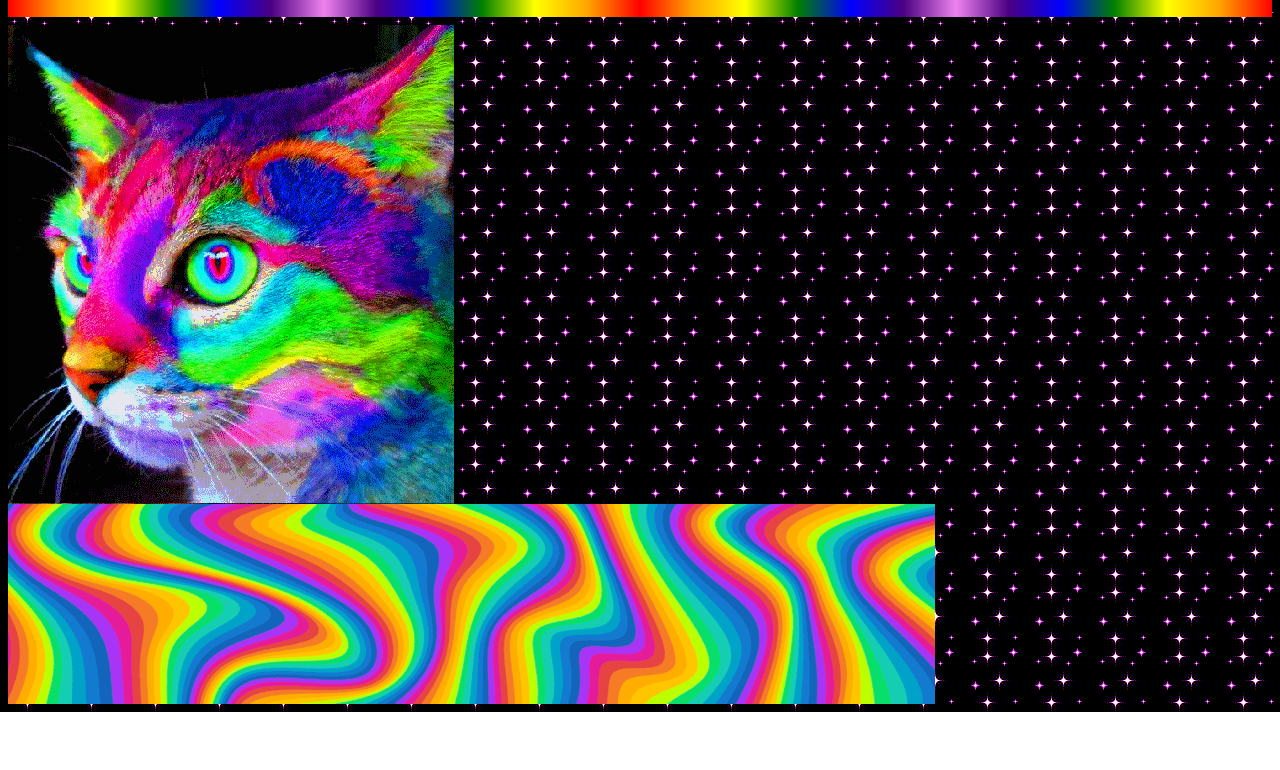
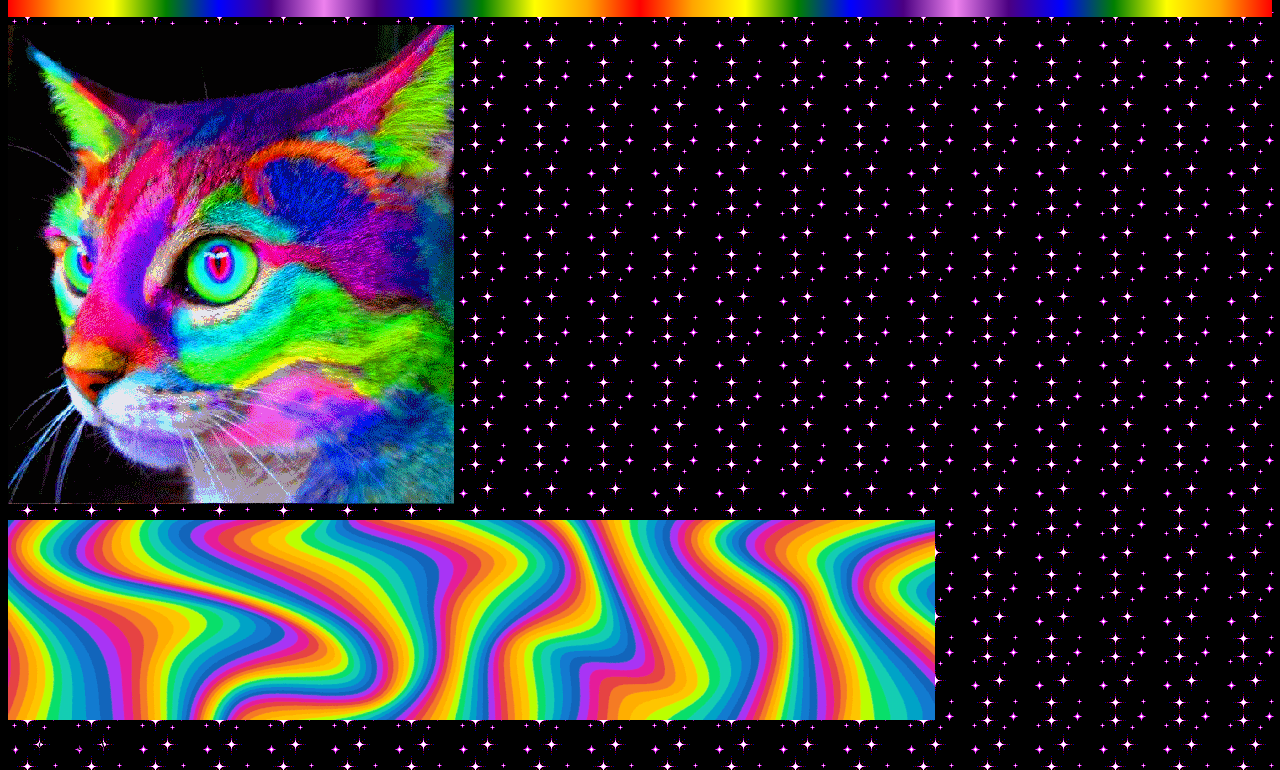
Before and after one commit to MartinSeeler/most-awesome-website, a plain HTML site: page index.html in a window 1280 px wide. Shown: the part 313-1083 px from the top of the page. Before the commit the page ends 1025 px from the top, so only its background shows below. Drawn offline with Linux system fonts and the light colour scheme.

Commit message:
Update index.html

```diff
--- a/index.html
+++ b/index.html
@@ -6,7 +6,9 @@
 <body background="img/star.gif">
 <h1 class="rainbow huge comic catchadream">Most Awesome Website!!11elf</h1>
 <hr class="catchadream" style="height:20px;border:none;width:100%"></hr>
-<a href="https://martinseeler.com" target="_blank"><img src="img/kitty.gif" alt="Kitty"><img src="img/s2wy7iphPP98.gif" alt="Rainbow-ish thing."></a>
+<a href="https://martinseeler.com" target="_blank"><img src="img/kitty.gif" alt="Kitty"></a><p>
+<img src="img/s2wy7iphPP98.gif" alt="Rainbow-ish thing."></p>
+<p>best gif of the year</p>
 <script>
   (function(i,s,o,g,r,a,m){i['GoogleAnalyticsObject']=r;i[r]=i[r]||function(){
   (i[r].q=i[r].q||[]).push(arguments)},i[r].l=1*new Date();a=s.createElement(o),
```
